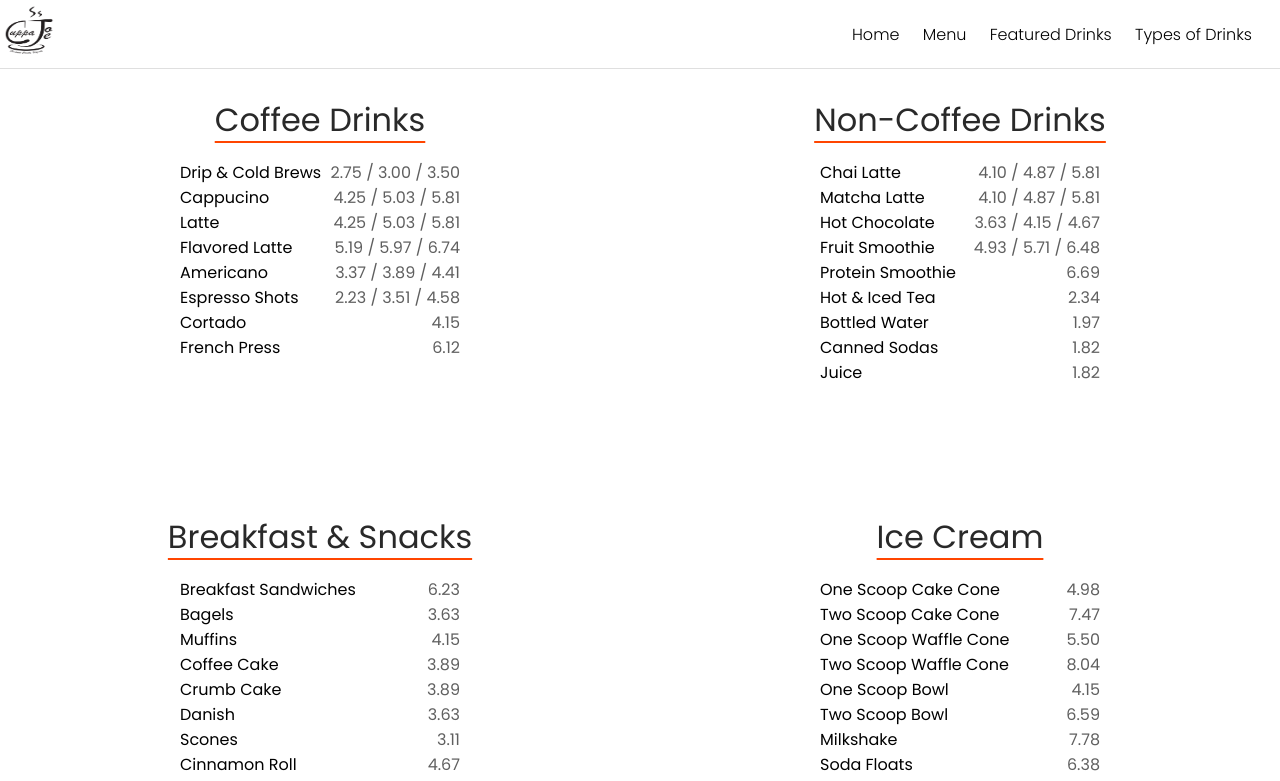
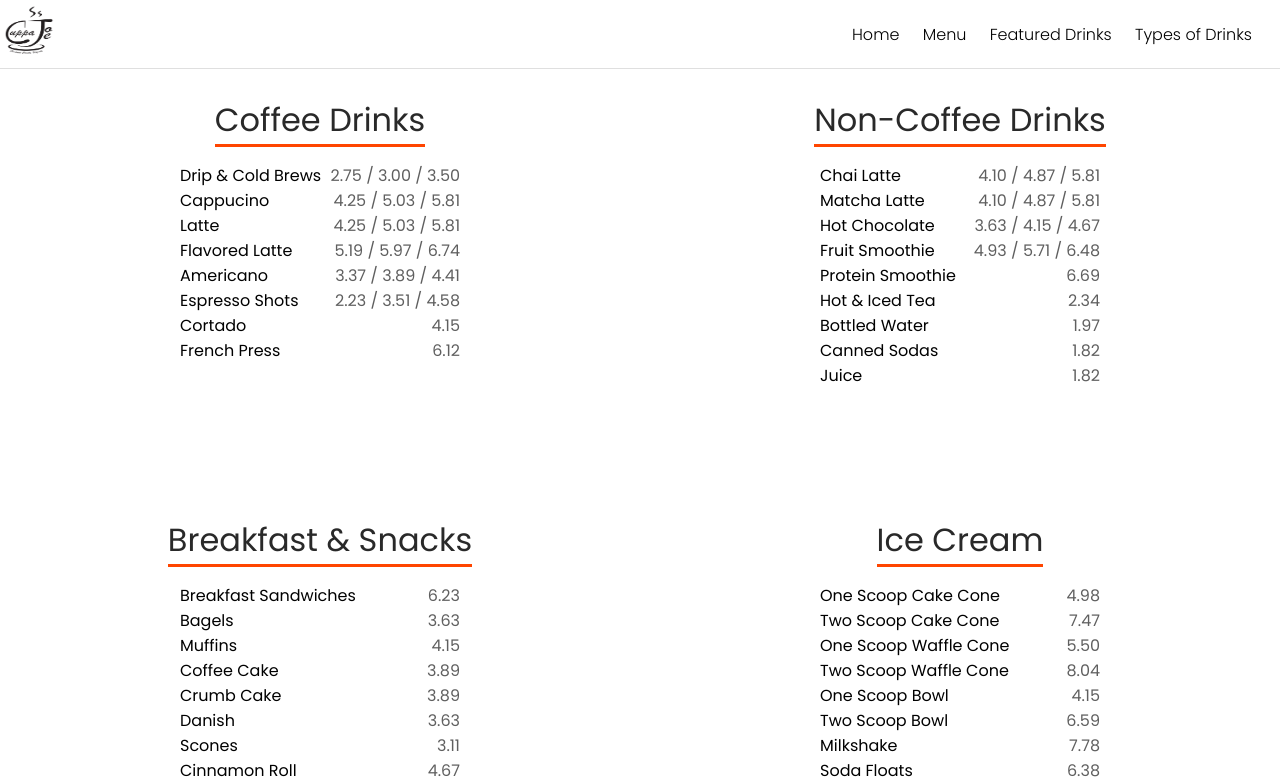
Before and after one commit to nateHamshar/cuppa-joe-cafe, a Next.js app: page /menu in a window 1280 px wide. Shown: the top 781 px of the page. Built offline with nearby package versions, Linux system fonts and the light colour scheme.

Commit message:
fixing text underline

```diff
--- a/src/styles/menu.module.css
+++ b/src/styles/menu.module.css
@@ -23,8 +23,7 @@
     font-size: 2rem;
     font-weight: 400;
     color: rgb(41, 41, 41);
-    text-decoration: underline 2px solid orangered;
-    text-underline-offset: 10px;
+    border-bottom: 3px solid orangered;
 }
 .groupList{
     margin-top: 1rem;
```
